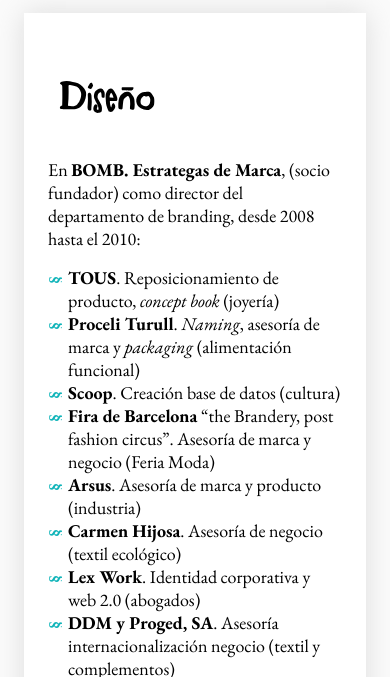
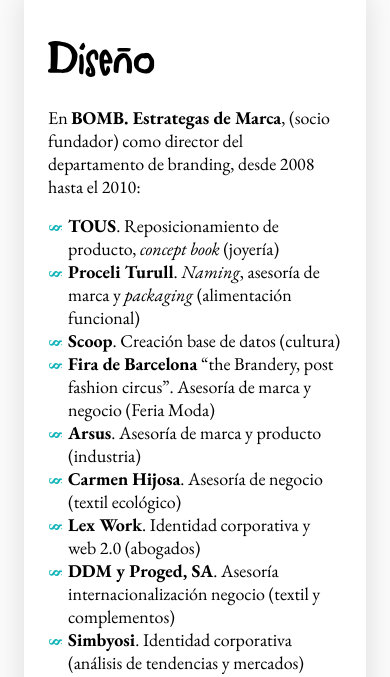
Before and after one commit to crisbusquets/lsd, an Astro site: page /diseno in a window 390 px wide. Shown: the part 96-773 px from the top of the page. Built offline with nearby package versions, Linux system fonts and the light colour scheme; Astro itself is replaced by a stand-in of ours.

Commit message:
Fix page titles size

```diff
--- a/src/styles/other.css
+++ b/src/styles/other.css
@@ -115,19 +115,22 @@
 
 @media (max-width: 768px) {
   div.content {
-    margin: var(--section-content-small-padding) 0 0 0;
-    padding: var(--section-content-padding) var(--p-text-xmedium-margin) var(--p-text-xmedium-margin)
-      var(--p-text-xmedium-margin);
+    margin: 0;
+    padding: var(--p-text-xmedium-margin);
   }
 }
 
 .page-title-svg {
-  margin: 0 0 var(--p-text-small-margin) 0;
+  margin-bottom: var(--section-lateral-padding);
+  height: auto;
+  width: auto;
+  max-width: 100%;
 }
 
 @media (max-width: 768px) {
   .page-title-svg {
-    height: var(--p-text-medium-margin);
+    margin-bottom: 0;
+    height: 36px;
   }
 }
 
```
